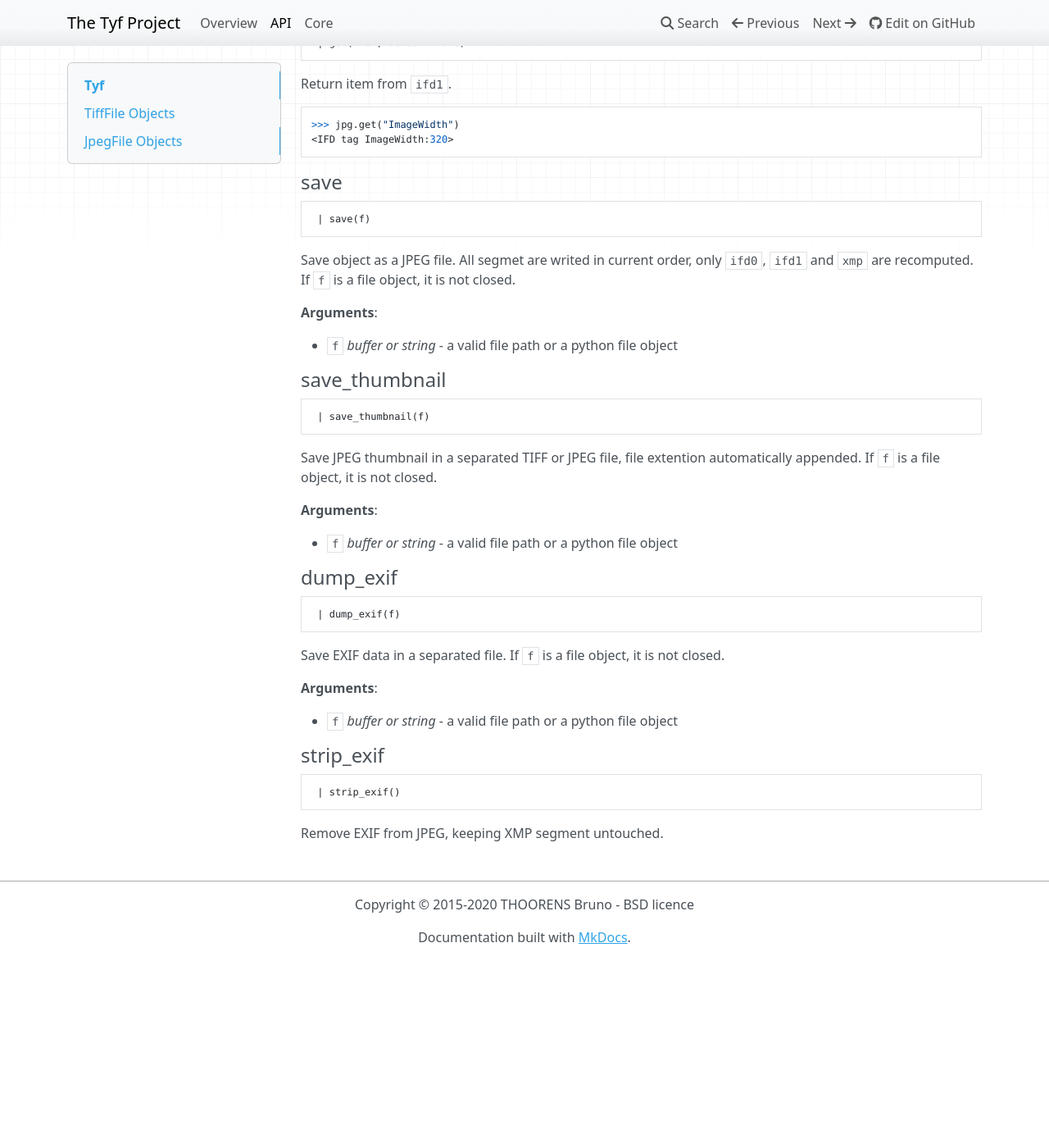
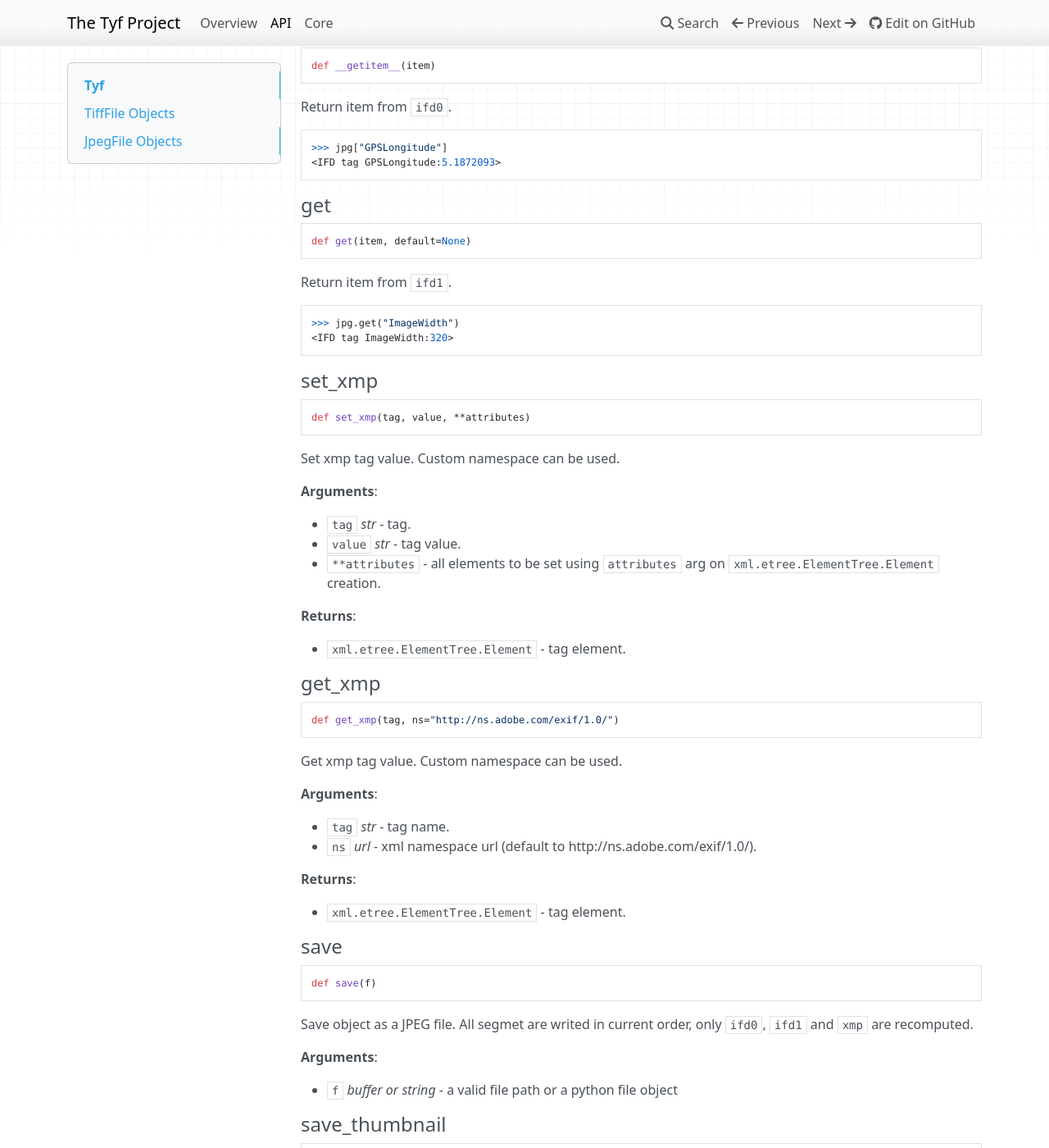
Before and after one commit to Moustikitos/tyf, an MkDocs documentation site: the page built from docs/api.md, in a window 1280 px wide and 1400 px high, scrolled down 2320 px. Shown: the whole window at 82% size. Built offline with MkDocs 1.6.1, drawn with Linux system fonts in a browser that asks for light colours; nearby versions of some CDN libraries; before the commit the page ends 3491 px from its top, so only the background shows below that; some of the changed text lies outside the part shown.

Commit message:
docs: markdown files update

````diff
--- a/docs/api.md
+++ b/docs/api.md
@@ -1,11 +1,13 @@
-<a name="Tyf"></a>
+<a id="Tyf"></a>
+
 # Tyf
 
 __Bibliography__
 
  + [Tiff 6.0 spec](https://www.itu.int/itudoc/itu-t/com16/tiff-fx/docs/tiff6.pdf)
  + [GeoTiFF 1.8.1 spec](https://htmlpreview.github.io/?https://github.com/OSGeo/libgeotiff/blob/master/geotiff/html/spec/geotiff2.6.html)
- + [JPEG FIF 1.02](https://www.w3.org/Graphics/JPEG/jfif3.pdf)
+ + [JPEG FIF 1.02 spec](https://www.w3.org/Graphics/JPEG/jfif3.pdf)
+ + [XMP spec](https://developer.adobe.com/xmp/docs/XMPSpecifications/)
 
 Tyf package aims to provide pythonic way to interact with metadata in TIFF and
 JPEG files.
@@ -14,28 +16,39 @@
 >>> import Tyf
 ```
 
-<a name="Tyf.open"></a>
+<a id="Tyf.open"></a>
+
 #### open
 
 ```python
-open(f)
+def open(f)
 ```
 
-Return JpegFile or TiffFile according to `f`. If it is a file object,
-it is not closed.
+Return `JpegFile` or `TiffFile` instance according to argument.
 
 **Arguments**:
 
-- `f` _buffer or string_ - a valid file path or a python file object
+- `f` _buffer or string_ - a valid file path or a python file object.
 
-<a name="Tyf.TiffFile"></a>
+
+**Returns**:
+
+- `Tyf.JpegFile|Tyf.TiffFile` - JPEG or TIFF instance.
+
+<a id="Tyf.TiffFile"></a>
+
 ## TiffFile Objects
 
 ```python
 class TiffFile(list)
 ```
 
-List of IFD found in TIFF file.
+This class is is a list of all Image File Directories defining the TIFF
+file.
+
+**Arguments**:
+
+- `fileobj` _buffer_ - a python file object.
 
 ```python
 >>> tif = Tyf.open("test/CEA.tif")
@@ -50,35 +63,38 @@
 (2358.211624949061, 4224973.143255847, 0.0, 1.0)
 ```
 
-<a name="Tyf.TiffFile.gkd"></a>
+<a id="Tyf.TiffFile.gkd"></a>
+
 #### gkd
 
 shortcut to geokey directories
 
-<a name="Tyf.TiffFile.raster_loaded"></a>
+<a id="Tyf.TiffFile.raster_loaded"></a>
+
 #### raster\_loaded
 
 `True` if raster data loaded
 
-<a name="Tyf.TiffFile.save"></a>
+<a id="Tyf.TiffFile.save"></a>
+
 #### save
 
 ```python
- | save(f, byteorder="<", idx=None, ifd1=None)
+def save(f, byteorder="<", idx=None, ifd1=None)
 ```
 
-Save object as a TIFF file. If `f` is a file object, it is not
-closed.
+Save object into a TIFF file.
 
 **Arguments**:
 
-- `f` _buffer or string_ - a valid file path or a python file object
+- `f` _buffer|string_ - a valid file path or a python file object
 - `byteorder` _string_ - `">"` if big-endian used else `"<"`
 - `idx` _int_ - IFD index to save
 - `ifd1` _Tyf.ifd.Ifd_ - IFD to be used as thumbnail (only needed with
   JPEG saving)
 
-<a name="Tyf.JpegFile"></a>
+<a id="Tyf.JpegFile"></a>
+
 ## JpegFile Objects
 
 ```python
@@ -86,9 +102,13 @@
 ```
 
 List of JPEG segment tuple (marker, segment) defining the JPEG file. Tyf
-manage to extract xmd data as python `ElementTree` object and EXIF data
+manage to extract xmp data as python `ElementTree` object and EXIF data
 as IFD. `ifd0` is a shortcut to JPEF Exif, `ifd1` is a shortcut to JPEG
 Thumbnail and `xmp` is a shortcut to XMP data.
+
+**Arguments**:
+
+- `fileobj` _buffer_ - a python file object.
 
 ```python
 >>> jpg = Tyf.open("test/IMG_20150730_210115.jpg")
@@ -100,32 +120,35 @@
 <Element '{adobe:ns:meta/}xmpmeta' at 0x000001CA40C7C4A0>
 ```
 
-<a name="Tyf.JpegFile.ifd0"></a>
+<a id="Tyf.JpegFile.ifd0"></a>
+
 #### ifd0
 
 shortcut to JPEG EXIF data
 
-<a name="Tyf.JpegFile.ifd1"></a>
+<a id="Tyf.JpegFile.ifd1"></a>
+
 #### ifd1
 
 shortcut to JPEG thumbnail
 
-<a name="Tyf.JpegFile.__init__"></a>
-#### \_\_init\_\_
+<a id="Tyf.JpegFile.xmp"></a>
+
+#### xmp
 
 ```python
- | __init__(fileobj)
+@property
+def xmp(obj)
 ```
 
-**Arguments**:
+readonly XMP attribute
 
-- `fileobj` - a python file object
+<a id="Tyf.JpegFile.__getitem__"></a>
 
-<a name="Tyf.JpegFile.__getitem__"></a>
 #### \_\_getitem\_\_
 
 ```python
- | __getitem__(item)
+def __getitem__(item)
 ```
 
 Return item from `ifd0`.
@@ -135,11 +158,12 @@
 <IFD tag GPSLongitude:5.1872093>
 ```
 
-<a name="Tyf.JpegFile.get"></a>
+<a id="Tyf.JpegFile.get"></a>
+
 #### get
 
 ```python
- | get(item, default=None)
+def get(item, default=None)
 ```
 
 Return item from `ifd1`.
@@ -149,40 +173,85 @@
 <IFD tag ImageWidth:320>
 ```
 
-<a name="Tyf.JpegFile.save"></a>
+<a id="Tyf.JpegFile.set_xmp"></a>
+
+#### set\_xmp
+
+```python
+def set_xmp(tag, value, **attributes)
+```
+
+Set xmp tag value. Custom namespace can be used.
+
+**Arguments**:
+
+- `tag` _str_ - tag.
+- `value` _str_ - tag value.
+- `**attributes` - all elements to be set using `attributes` arg on
+  `xml.etree.ElementTree.Element` creation.
+
+
+**Returns**:
+
+- `xml.etree.ElementTree.Element` - tag element.
+
+<a id="Tyf.JpegFile.get_xmp"></a>
+
+#### get\_xmp
+
+```python
+def get_xmp(tag, ns="http://ns.adobe.com/exif/1.0/")
+```
+
+Get xmp tag value. Custom namespace can be used.
+
+**Arguments**:
+
+- `tag` _str_ - tag name.
+- `ns` _url_ - xml namespace url (default to
+  http://ns.adobe.com/exif/1.0/).
+
+
+**Returns**:
+
+- `xml.etree.ElementTree.Element` - tag element.
+
+<a id="Tyf.JpegFile.save"></a>
+
 #### save
 
 ```python
- | save(f)
+def save(f)
 ```
 
 Save object as a JPEG file. All segmet are writed in current order,
-only `ifd0`, `ifd1` and `xmp` are recomputed. If `f` is a file
-object, it is not closed.
+only `ifd0`, `ifd1` and `xmp` are recomputed.
 
 **Arguments**:
 
 - `f` _buffer or string_ - a valid file path or a python file object
 
-<a name="Tyf.JpegFile.save_thumbnail"></a>
+<a id="Tyf.JpegFile.save_thumbnail"></a>
+
 #### save\_thumbnail
 
 ```python
- | save_thumbnail(f)
+def save_thumbnail(f)
 ```
 
 Save JPEG thumbnail in a separated TIFF or JPEG file, file extention
-automatically appended. If `f` is a file object, it is not closed.
+automatically appended.
 
 **Arguments**:
 
 - `f` _buffer or string_ - a valid file path or a python file object
 
-<a name="Tyf.JpegFile.dump_exif"></a>
+<a id="Tyf.JpegFile.dump_exif"></a>
+
 #### dump\_exif
 
 ```python
- | dump_exif(f)
+def dump_exif(f)
 ```
 
 Save EXIF data in a separated file. If `f` is a file object, it is
@@ -191,12 +260,3 @@
 **Arguments**:
 
 - `f` _buffer or string_ - a valid file path or a python file object
-
-<a name="Tyf.JpegFile.strip_exif"></a>
-#### strip\_exif
-
-```python
- | strip_exif()
-```
-
-Remove EXIF from JPEG, keeping XMP segment untouched.
````
Also changed, not shown: docs/core.md (+73 -55 lines), docs/index.md (+31 -13 lines).
